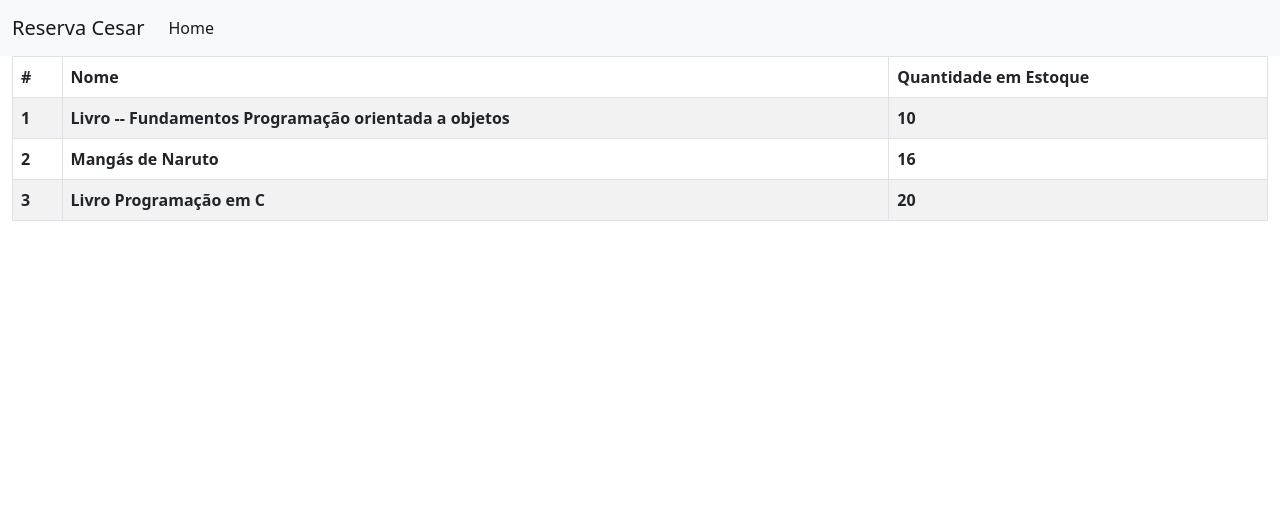
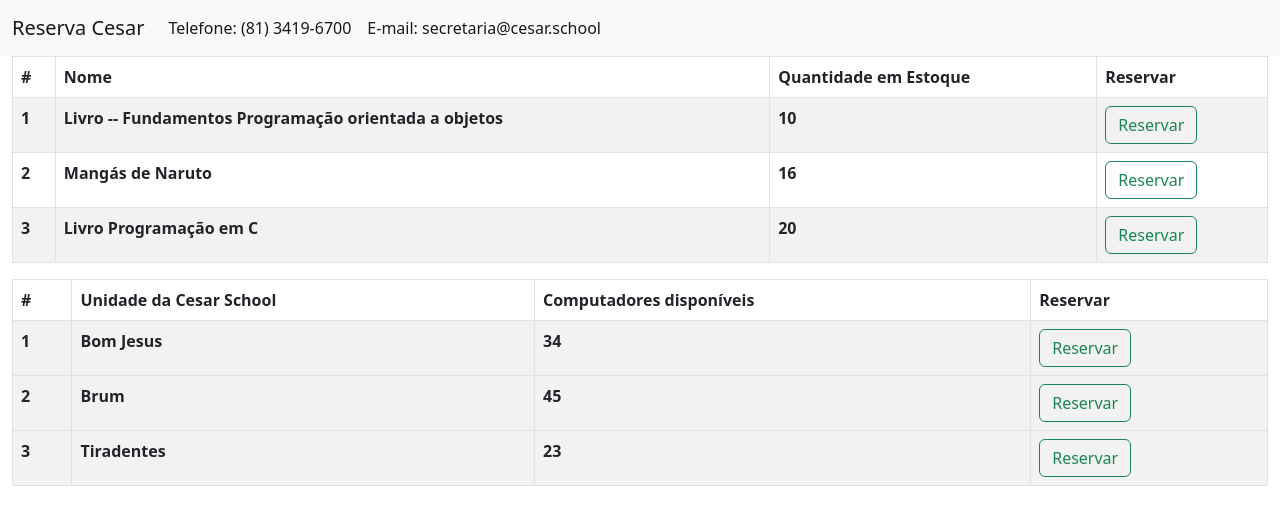
Before and after one commit to theomilll/ProjetoFDS, a Django app: page /inventory/ in a window 1280 px wide. Shown: the top 525 px of the page. Run offline with Django 4.2, Linux system fonts and the light colour scheme; data comes from the database, SQL or seed files in the repository; both versions use the stored data as it was after the commit; lists and menus that the app fills with data are empty; parts of the project's set-up code (start-up, migrations or seed data) failed here and were passed over.

Commit message:
Add files via upload
Numero e email de contato adicionados, botao nao funcional de reserva adicionado.

```diff
--- a/templates/fds_app/inventory_list.html
+++ b/templates/fds_app/inventory_list.html
@@ -7,6 +7,7 @@
             <th scope="col">#</th>
             <th scope="col">Nome</th>
             <th scope="col">Quantidade em Estoque</th>
+            <th scope="col">Reservar</th>
           </tr>
         </thead>
         <tbody>
@@ -15,9 +16,44 @@
               <th scope="row">{{ forloop.counter }}</th>
               <th scope="row">{{ fdsApp.name }}</th>
               <th scope="row">{{ fdsApp.quantity_in_stock }}</th>
+              <th scope="row"><button class="btn btn-outline-success" type="submit">Reservar</button></th>
             </tr>
           {% endfor %}
         </tbody>
     </table>
+    <table class="table table-striped table-bordered table-hovet">
+      <thead class="thead-dark">
+        <tr>
+          <th scope="col">#</th>
+          <th scope="col">Unidade da Cesar School</th>
+          <th scope="col">Computadores disponíveis</th>
+          <th scope="col">Reservar</th>
+        </tr>
+      </thead>
+      <tbody>
+        <tr style='cursor: pointer; cursor: hand;'>
+          <th scope="row">1</th>
+          <th scope="row">Bom Jesus</th>
+          <th scope="row">34</th>
+          <th scope="row"><button class="btn btn-outline-success" type="submit">Reservar</button></th>
+        </tr>
+      </tbody>
+      <tbody>
+        <tr style='cursor: pointer; cursor: hand;'>
+          <th scope="row">2</th>
+          <th scope="row">Brum</th>
+          <th scope="row">45</th>
+          <th scope="row"><button class="btn btn-outline-success" type="submit">Reservar</button></th>
+        </tr>
+      </tbody>
+      <tbody>
+        <tr style='cursor: pointer; cursor: hand;'>
+          <th scope="row">3</th>
+          <th scope="row">Tiradentes</th>
+          <th scope="row">23</th>
+          <th scope="row"><button class="btn btn-outline-success" type="submit">Reservar</button></th>
+        </tr>
+      </tbody>
+  </table>
 </div>
 {% endblock %}
--- a/templates/layout.html
+++ b/templates/layout.html
@@ -24,7 +24,10 @@
           <div class="collapse navbar-collapse" id="navbarNav">
             <ul class="navbar-nav">
                 <li class="nav-item">
-                    <a class="nav-link active" aria-current="page" href="#">Home</a>
+                    <a class="nav-link active" aria-current="page" href="#">Telefone: (81) 3419-6700 </a>
+                </li>
+                <li class="nav-item">
+                    <a class="nav-link active" aria-current="page" href="#">E-mail: secretaria@cesar.school </a>
                 </li>
             {% if request.user.is_authenticated %}
                 <li>
```
Also changed, not shown: db.sqlite3, fdsApp/apps.py (line endings or trailing spaces).
